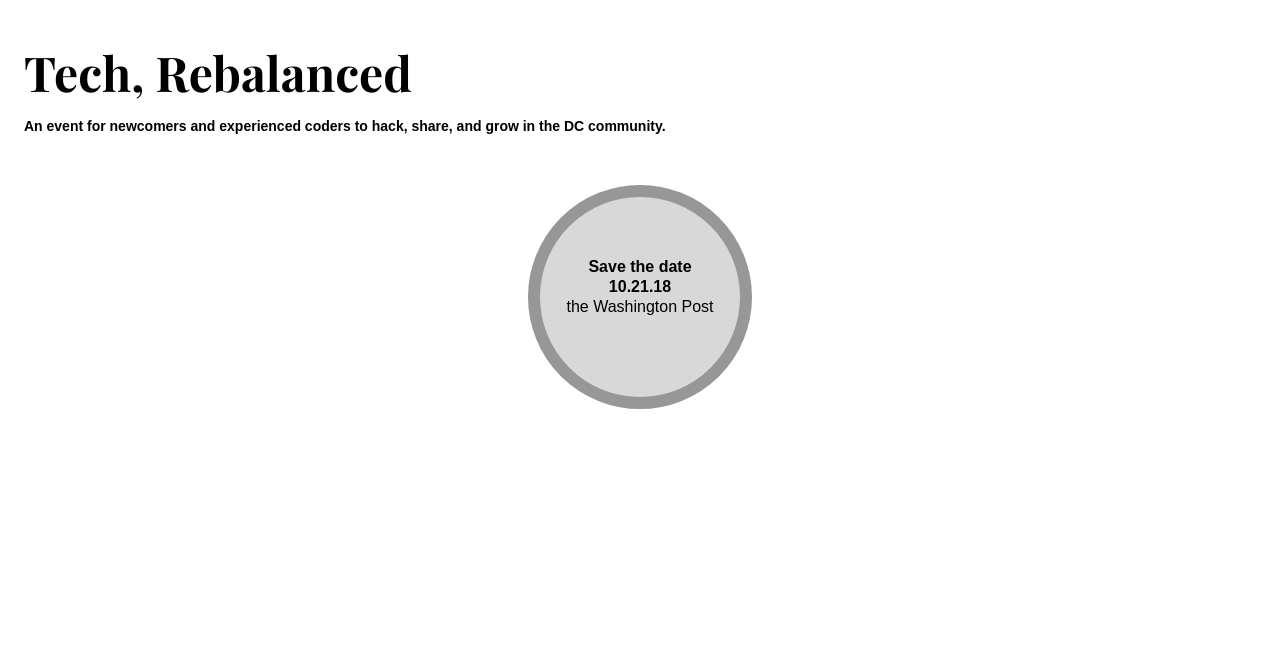
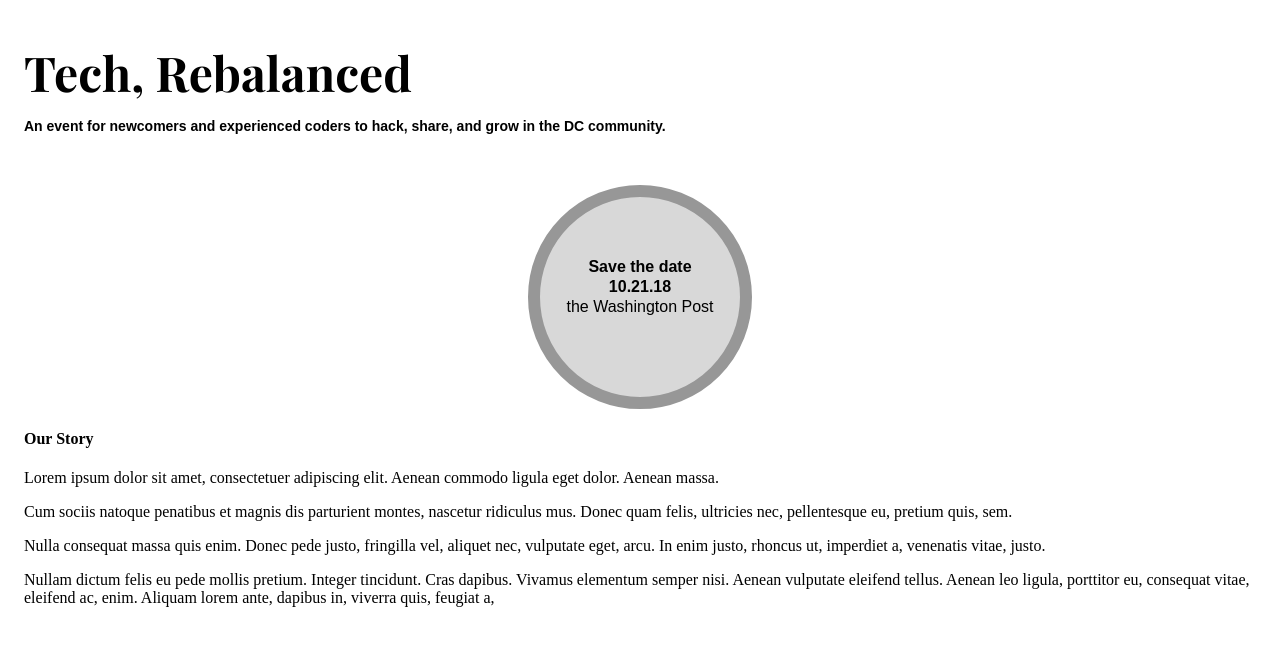
Before and after one commit to TechLadyHackathon/Tech-Rebalanced, a Jekyll site: the page built from index.html, in a window 1280 px wide. Shown: the top 646 px of the page. Built offline with Jekyll 4.4.1, drawn with Linux system fonts in a browser that asks for light colours.

Commit message:
add html for about section

```diff
--- a/_includes/about.html
+++ b/_includes/about.html
@@ -0,0 +1,19 @@
+<h1 class="c-about__title"> Our Story </h1>
+
+<div class="c-about__content">
+  <p>
+    Lorem ipsum dolor sit amet, consectetuer adipiscing elit. Aenean commodo ligula eget dolor. Aenean massa.
+  </p>
+
+  <p>
+    Cum sociis natoque penatibus et magnis dis parturient montes, nascetur ridiculus mus. Donec quam felis, ultricies nec, pellentesque eu, pretium quis, sem.
+  </p>
+
+  <p>
+    Nulla consequat massa quis enim. Donec pede justo, fringilla vel, aliquet nec, vulputate eget, arcu. In enim justo, rhoncus ut, imperdiet a, venenatis vitae, justo.
+  </p>
+
+  <p>
+    Nullam dictum felis eu pede mollis pretium. Integer tincidunt. Cras dapibus. Vivamus elementum semper nisi. Aenean vulputate eleifend tellus. Aenean leo ligula, porttitor eu, consequat vitae, eleifend ac, enim. Aliquam lorem ante, dapibus in, viverra quis, feugiat a,
+  </p>
+</div>
--- a/_includes/head.html
+++ b/_includes/head.html
@@ -6,12 +6,11 @@
   <title>{% if page.title %}{{ page.title | escape }}{% else %}{{ site.title | escape }}{% endif %}</title>
   <meta name="description" content="{{ page.excerpt | default: site.description | strip_html | normalize_whitespace | truncate: 160 | escape }}">
 
-  <link rel="stylesheet" href="{{ "assets/css/main.css" | relative_url }}">
+  <link rel="stylesheet" href="{{ "/assets/css/main.css"|relative_url }}">
   <link rel="canonical" href="{{ page.url | replace:'index.html','' | absolute_url }}">
   <link rel="alternate" type="application/rss+xml" title="{{ site.title | escape }}" href="{{ "/feed.xml" | relative_url }}">
 <!--   <link rel="icon" type="image/png" href="/favicon-32x32.png" sizes="32x32">
   <link rel="icon" type="image/png" href="/favicon-16x16.png" sizes="16x16"> -->
 
   {% include meta.html %}
-
 </head>
--- a/_layouts/index.html
+++ b/_layouts/index.html
@@ -3,8 +3,11 @@
 
 {% include head.html %}
 
+
 <body>
   <main class="l-main" aria-label="Content">
+
+    {{ relative_url }}
 
     <section class="l-landing">
       {% include landing.html %}
```
Also changed, not shown: 1 other file.
